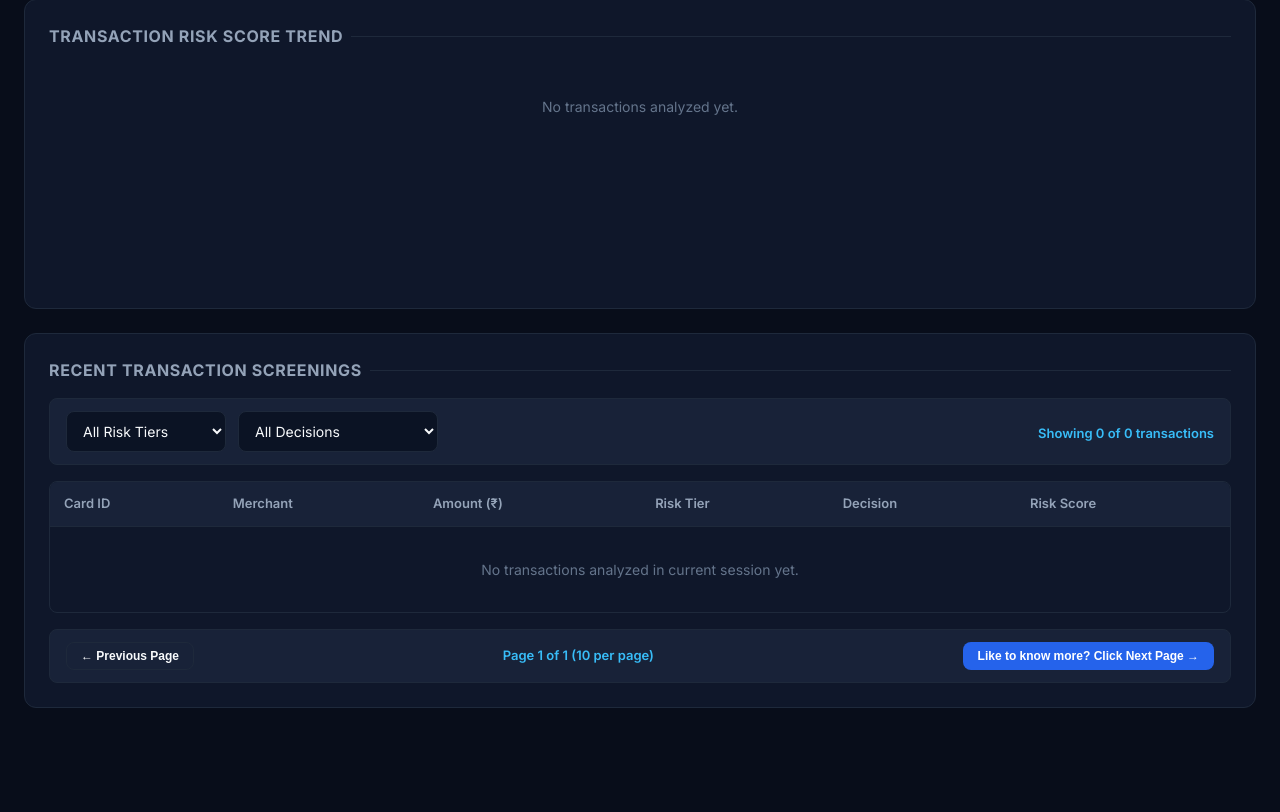
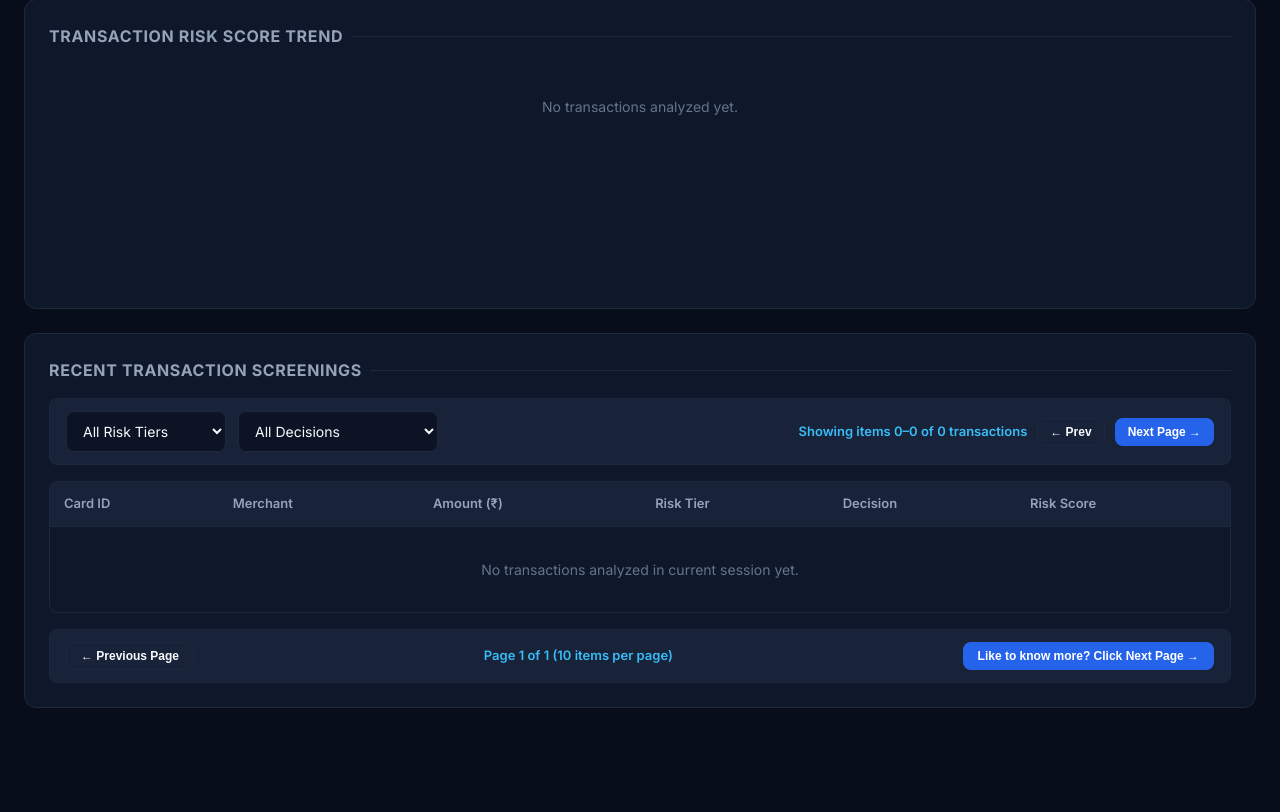
Before and after one commit to guruvishnu0501/SentinelPay-fraud-intelligence-platform, a Flask app: page / in a window 1280 px wide. Shown: the part 884-1696 px from the top of the page. Run offline with Flask 3, Linux system fonts and the light colour scheme; parts of the project's set-up code (start-up, migrations or seed data) failed here and were passed over.

Commit message:
Fix dashboard pagination counting to display 10 items per page with Next Page buttons

```diff
--- a/templates/dashboard.html
+++ b/templates/dashboard.html
@@ -116,8 +116,10 @@
               </select>
             </div>
           </div>
-          <div>
-            <span id="dashFilterCount" style="font-size: 13px; font-weight: 600; color: var(--accent);">Showing 0 of 0 transactions</span>
+          <div style="display: flex; gap: 10px; align-items: center;">
+            <span id="dashFilterCount" style="font-size: 13px; font-weight: 600; color: var(--accent);">Showing items 0–0 of 0</span>
+            <button class="dashPrevBtn btn btn-secondary" style="font-size: 12px; padding: 6px 12px;" disabled>← Prev</button>
+            <button class="dashNextBtn btn btn-primary" style="font-size: 12px; padding: 6px 12px;">Next Page →</button>
           </div>
         </div>
 
@@ -141,11 +143,11 @@
           </table>
         </div>
 
-        <!-- Pagination Controls -->
+        <!-- Bottom Pagination Controls -->
         <div id="dashPagination" style="display: flex; justify-content: space-between; align-items: center; flex-wrap: wrap; gap: 12px; margin-top: 16px; background: var(--bg-card); padding: 12px 16px; border-radius: 8px; border: 1px solid var(--border);">
-          <button id="dashPrevPage" class="btn btn-secondary" style="font-size: 12px; padding: 6px 14px;" disabled>← Previous Page</button>
+          <button class="dashPrevBtn btn btn-secondary" style="font-size: 12px; padding: 6px 14px;" disabled>← Previous Page</button>
           <span id="dashPageInfo" style="font-size: 13px; font-weight: 600; color: var(--accent);">Page 1 of 1 (10 per page)</span>
-          <button id="dashNextPage" class="btn btn-primary" style="font-size: 12px; padding: 6px 14px;">Like to know more? Click Next Page →</button>
+          <button class="dashNextBtn btn btn-primary" style="font-size: 12px; padding: 6px 14px;">Like to know more? Click Next Page →</button>
         </div>
       </section>
     </main>
@@ -182,8 +184,8 @@
       const decSel = document.getElementById('dashFilterDecision');
       const countSpan = document.getElementById('dashFilterCount');
       const tbody = document.getElementById('recentBody');
-      const prevBtn = document.getElementById('dashPrevPage');
-      const nextBtn = document.getElementById('dashNextPage');
+      const prevBtns = document.querySelectorAll('.dashPrevBtn');
+      const nextBtns = document.querySelectorAll('.dashNextBtn');
       const pageInfo = document.getElementById('dashPageInfo');
 
       const selectedTier = tierSel ? tierSel.value : 'ALL';
@@ -201,24 +203,27 @@
       if (dashCurrentPage > totalPages) dashCurrentPage = totalPages;
       if (dashCurrentPage < 1) dashCurrentPage = 1;
 
+      const startIndex = (dashCurrentPage - 1) * dashPageSize;
+      const pageItems = filtered.slice().reverse().slice(startIndex, startIndex + dashPageSize);
+
+      const startNum = totalItems === 0 ? 0 : startIndex + 1;
+      const endNum = Math.min(startIndex + dashPageSize, totalItems);
+
       if (countSpan) {
-        countSpan.textContent = `Showing ${totalItems} of ${history.length} transactions`;
+        countSpan.textContent = `Showing items ${startNum}–${endNum} of ${totalItems} transactions`;
       }
 
       if (pageInfo) {
-        pageInfo.textContent = `Page ${dashCurrentPage} of ${totalPages} (10 per page)`;
+        pageInfo.textContent = `Page ${dashCurrentPage} of ${totalPages} (10 items per page)`;
       }
 
-      if (prevBtn) prevBtn.disabled = dashCurrentPage <= 1;
-      if (nextBtn) nextBtn.disabled = dashCurrentPage >= totalPages;
+      prevBtns.forEach(btn => btn.disabled = dashCurrentPage <= 1);
+      nextBtns.forEach(btn => btn.disabled = dashCurrentPage >= totalPages);
 
       if (!totalItems) {
         tbody.innerHTML = `<tr><td colspan="6" class="empty-state">${history.length ? 'No transactions match selected filter' : 'No transactions analyzed in current session yet.'}</td></tr>`;
         return;
       }
-
-      const startIndex = (dashCurrentPage - 1) * dashPageSize;
-      const pageItems = filtered.slice().reverse().slice(startIndex, startIndex + dashPageSize);
 
       tbody.innerHTML = pageItems.map(r => `
         <tr>
@@ -368,23 +373,21 @@
         });
       });
 
-      const prevBtn = document.getElementById('dashPrevPage');
-      if (prevBtn) {
-        prevBtn.addEventListener('click', () => {
+      document.querySelectorAll('.dashPrevBtn').forEach(btn => {
+        btn.addEventListener('click', () => {
           if (dashCurrentPage > 1) {
             dashCurrentPage--;
             renderRecentTable(getSessionHistory());
           }
         });
-      }
+      });
 
-      const nextBtn = document.getElementById('dashNextPage');
-      if (nextBtn) {
-        nextBtn.addEventListener('click', () => {
+      document.querySelectorAll('.dashNextBtn').forEach(btn => {
+        btn.addEventListener('click', () => {
           dashCurrentPage++;
           renderRecentTable(getSessionHistory());
         });
-      }
+      });
 
       const resetBtn = document.getElementById('resetSessionBtn');
       if (resetBtn) {
```
